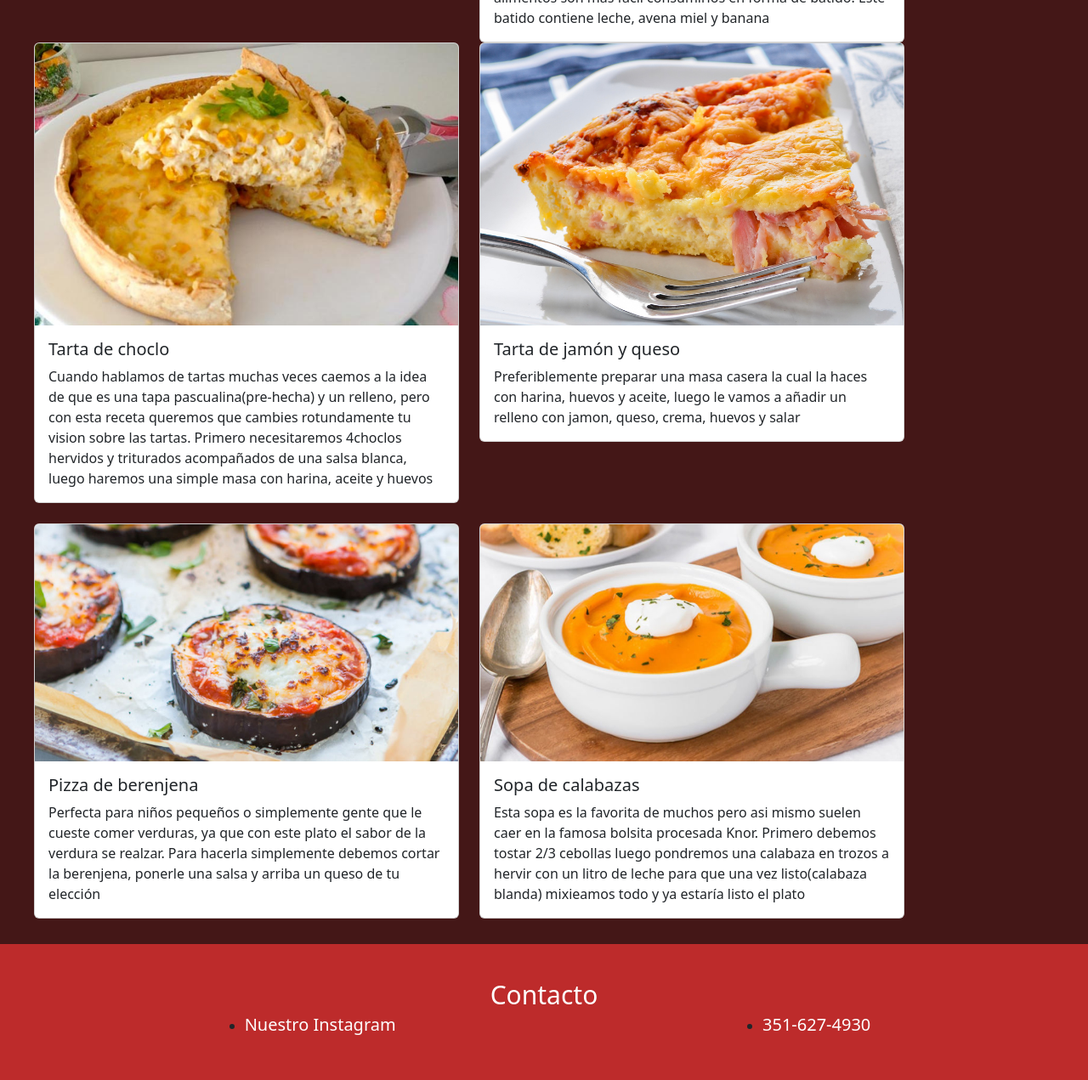
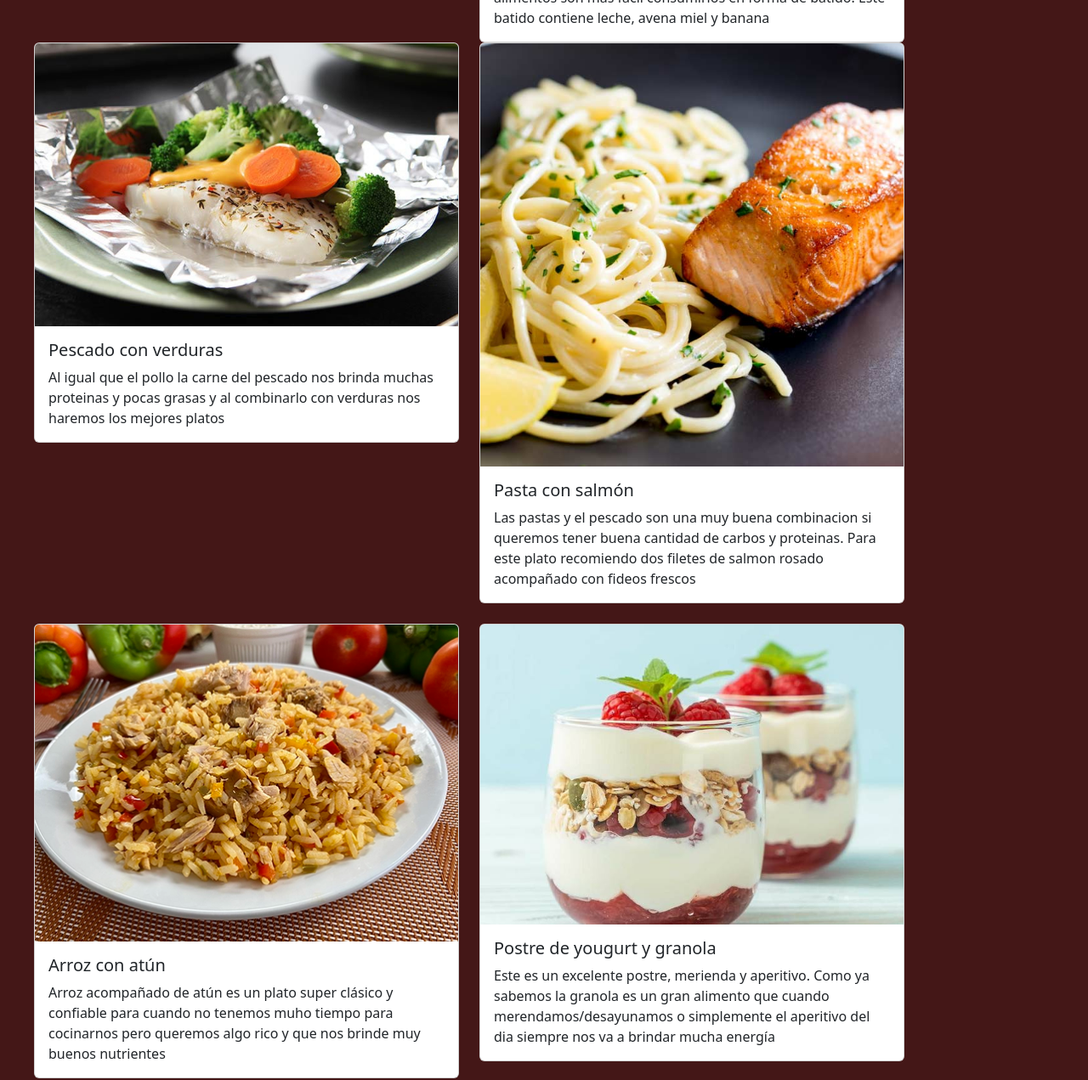
Before and after one commit to nicolas-rosencovich/preentrega2-nicolas-rosencovich, a website: page pages/fitness.html in a window 1280 px wide. Shown: the part 1089-2360 px from the top of the page at 85% size. Drawn offline with nearby package versions, Linux system fonts and the light colour scheme.

Commit message:
agrego fotos al fitness.html

```diff
--- a/pages/fitness.html
+++ b/pages/fitness.html
@@ -114,37 +114,37 @@
     <div class="row row-cols-1 row-cols-md-2 g-4">
       <div class="col">
         <div class="card">
-          <img src="../images/platos-postres/tarta-de-choclo-y-queso.jpg" class="card-img-top" alt="...">
+          <img src="../images/fitness/pescado-verduras.jpg" class="card-img-top" alt="Pescado con verduras">
           <div class="card-body">
-            <h5 class="card-title">Tarta de choclo</h5>
-            <p class="card-text">Cuando hablamos de tartas muchas veces caemos a la idea de que es una tapa pascualina(pre-hecha) y un relleno, pero con esta receta queremos que cambies rotundamente tu vision sobre las tartas. Primero necesitaremos 4choclos hervidos y triturados acompañados de una salsa blanca, luego haremos una simple masa con harina, aceite y huevos</p>
+            <h5 class="card-title">Pescado con verduras</h5>
+            <p class="card-text">Al igual que el pollo la carne del pescado nos brinda muchas proteinas y pocas grasas y al combinarlo con verduras nos haremos los mejores platos</p>
           </div>
         </div>
       </div>
       <div class="col">
         <div class="card">
-          <img src="../images/platos-postres/tarta-de-jamon-y-queso.jpg" class="card-img-top" alt="...">
+          <img src="../images/fitness/salmon-pasta.jpg" class="card-img-top" alt="Pasta con salmón">
           <div class="card-body">
-            <h5 class="card-title">Tarta de jamón y queso</h5>
-            <p class="card-text"> Preferiblemente preparar una masa casera la cual la haces con harina, huevos y aceite, luego le vamos a añadir un relleno con jamon, queso, crema, huevos y salar</p>
+            <h5 class="card-title">Pasta con salmón</h5>
+            <p class="card-text">Las pastas y el pescado son una muy buena combinacion si queremos tener buena cantidad de carbos y proteinas. Para este plato recomiendo dos filetes de salmon rosado acompañado con fideos frescos</p>
           </div>
         </div>
       </div>
       <div class="col">
         <div class="card">
-          <img src="../images/platos-postres/pizza-berenjena.jpg" class="card-img-top" alt="...">
+          <img src="../images/fitness/arroz_con_atun.jpg" class="card-img-top" alt="Arroz con atún">
           <div class="card-body">
-            <h5 class="card-title">Pizza de berenjena</h5>
-            <p class="card-text">Perfecta para niños pequeños o simplemente gente que le cueste comer verduras, ya que con este plato el sabor de la verdura se realzar. Para hacerla simplemente debemos cortar la berenjena, ponerle una salsa y arriba un queso de tu elección</p>
+            <h5 class="card-title">Arroz con atún</h5>
+            <p class="card-text">Arroz acompañado de atún es un plato super clásico y confiable para cuando no tenemos muho tiempo para cocinarnos pero queremos algo rico y que nos brinde muy buenos nutrientes</p>
           </div>
         </div>
       </div>
       <div class="col">
         <div class="card">
-          <img src="../images/platos-postres/sopa-calabaza.jpg" class="card-img-top" alt="...">
+          <img src="../images/fitness/postre-granola.jpg" class="card-img-top" alt="Postre granola">
           <div class="card-body">
-            <h5 class="card-title">Sopa de calabazas</h5>
-            <p class="card-text">Esta sopa es la favorita de muchos pero asi mismo suelen caer en la famosa bolsita procesada Knor. Primero debemos tostar 2/3 cebollas luego pondremos una calabaza en trozos a hervir con un litro de leche para que una vez listo(calabaza blanda) mixieamos todo y ya estaría listo el plato </p>
+            <h5 class="card-title">Postre de yougurt y granola</h5>
+            <p class="card-text">Este es un excelente postre, merienda y aperitivo. Como ya sabemos la granola es un gran alimento que cuando merendamos/desayunamos o simplemente el aperitivo del dia siempre nos va a brindar mucha energía</p>
           </div>
         </div>
       </div>
```
Also changed, not shown: images/fitness/arroz_con_atun.jpg (added), images/fitness/pescado-verduras.jpg (added), images/fitness/postre-granola.jpg (added), images/fitness/salmon-pasta.jpg (added).
